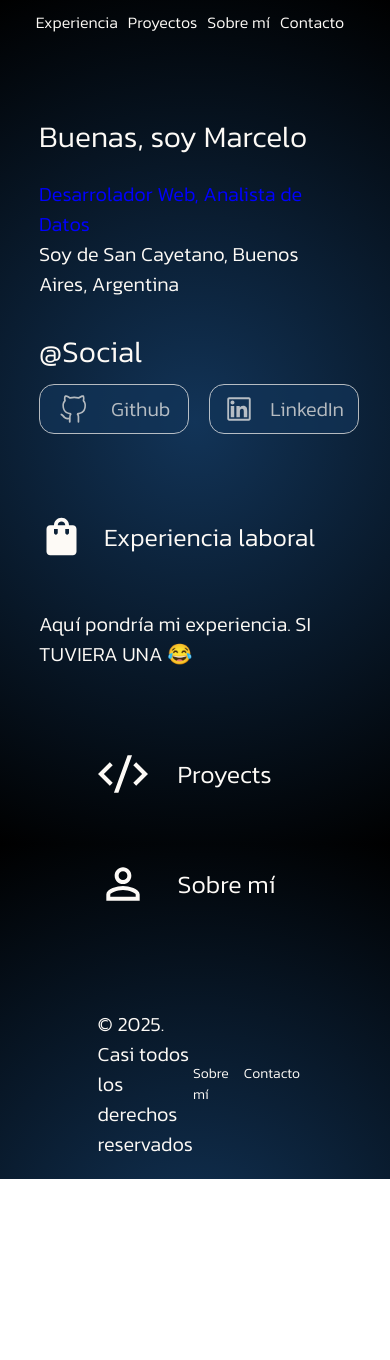
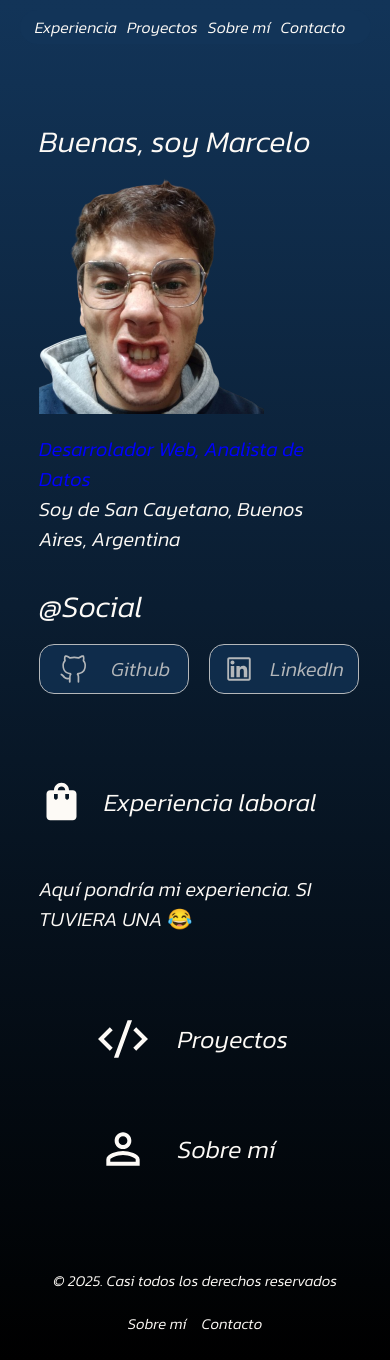
Before and after one commit to marcelotenaglia/Portfolio, a React (Vite) app in the folder portfolio/: page / in a window 390 px wide. Before the commit the page ends 1179 px from the top, so only its background shows below. Built offline with nearby package versions, Linux system fonts and the light colour scheme.

Commit message:
Fixed: navbar

```diff
--- a/portfolio/src/AppRouter.tsx
+++ b/portfolio/src/AppRouter.tsx
@@ -9,6 +9,7 @@ import { Footer } from "./components/Footer/Footer"
 export const AppRouter = () => {
     return (
         <>
+
             <BrowserRouter>
                 <Navbar />
                 <Presentation />
--- a/portfolio/src/components/Footer/Footer.css
+++ b/portfolio/src/components/Footer/Footer.css
@@ -15,3 +15,21 @@
     gap: 15px;
     font-size: 14px;
 }
+
+@media (max-width: 768px) {
+    .footer-container {
+        display: flex;
+        flex-direction: column;
+        padding-bottom: 20px;
+        align-items: center;
+        margin: 0 10% 0 10%;
+    }
+
+    .copyright {
+        font-size: 15px;
+    }
+
+    .contact-container {
+        font-size: 15px;
+    }
+}
--- a/portfolio/src/components/Footer/Footer.tsx
+++ b/portfolio/src/components/Footer/Footer.tsx
@@ -8,7 +8,7 @@ export const Footer = () => {
                 <p className='copyright'>© 2025. Casi todos los derechos reservados</p>
             </div>
             <div className='contact-container'>
-            <Link to='#AboutMe'>Sobre mí</Link>
+            <Link to='/AboutMe'>Sobre mí</Link>
             <Link to='https://www.linkedin.com/in/marcelo-tenaglia-0a473b294/'>Contacto</Link>
             </div>
         </div>
--- a/portfolio/src/components/Navbar/Navbar.css
+++ b/portfolio/src/components/Navbar/Navbar.css
@@ -2,12 +2,21 @@
     display: flex;
     justify-content: center;
     gap: 20px;
+    position: sticky;
+    margin: 10px 35% 0 35%;
+    top: 10px;
+    z-index: 100;
+    background-color: #123458;
+    box-shadow: 0 2px 4px rgba(0, 0, 0, 0);
+    border: 1px transparent white;
+    border-radius: 25px;
 }
 
 a {
     font-family: 'Kanit-Light';
     text-decoration: none;
     color: #FDFAF6;
+    padding: 5px 0 5px 0;
 }
 
 @font-face {
@@ -19,6 +28,6 @@ a {
 @media (max-width: 768px) {
     .navbar-container {
         gap: 10px;
-        padding: 10px 20px 0 20px;
+        margin: 5px 5% 0 5%;
     }
 }
--- a/portfolio/src/components/Presentation/Presentation.css
+++ b/portfolio/src/components/Presentation/Presentation.css
@@ -10,6 +10,12 @@ h1 {
     font-size: 60px;
     font-family: 'Kanit-Light';
     font-weight: 700;
+}
+
+.profile-pic {
+    display: block;
+    height: 250px;
+    width: 250px;
 }
 
 span {
--- a/portfolio/src/components/Presentation/Presentation.tsx
+++ b/portfolio/src/components/Presentation/Presentation.tsx
@@ -2,11 +2,13 @@ import './Presentation.css'
 import { VscGithubAlt } from "react-icons/vsc";
 import { AiOutlineLinkedin } from "react-icons/ai";
 import { Link } from 'react-router-dom';
+import profile from '../../assets/photos/2-removebg-preview.png'
 
 export const Presentation = () => {
     return (
         <div className='presentation-container'>
             <h1 className='phrase'>Buenas, soy Marcelo</h1>
+            <img src={profile} alt="foto-perfil" className='profile-pic'/>
             <p className='studies'>Desarrolador Web, Analista de Datos <br /> <span>Soy de San Cayetano, Buenos Aires, Argentina</span></p>
             <div className='social-container'>
                 <p className='social'>@Social</p>
--- a/portfolio/src/components/Proyects/Proyects.tsx
+++ b/portfolio/src/components/Proyects/Proyects.tsx
@@ -6,7 +6,7 @@ export const Proyects = () => {
         <div className='proyect-container'>
             <div className='proyect-title'>
                 <RiCodeSSlashFill className='proyect-icon'/>
-                <h1>Proyects</h1>
+                <h1>Proyectos</h1>
             </div>
         </div>
     )
--- a/portfolio/src/global.css
+++ b/portfolio/src/global.css
@@ -2,12 +2,10 @@
 html, body {
     margin: 0;
     padding: 0;
-    height: 100%; /* Asegura que ambos ocupen toda la altura del viewport */
     display: block;
-    height: 100vh;
-    background-image: radial-gradient(circle, #123458, black);
+    background-image: linear-gradient( #123458, black);
   }
 
   #root {
-    height: 100%; /* Asegura que el div#root también ocupe toda la altura */
+    height: auto; /* Asegura que el div#root también ocupe toda la altura */
   }
```
Also changed, not shown: portfolio/src/components/Navbar/Navbar.tsx (+5 -5 lines), portfolio/src/assets/fonts/Kanit-Light.ttf, portfolio/src/assets/photos/2-removebg-preview.png (added).
